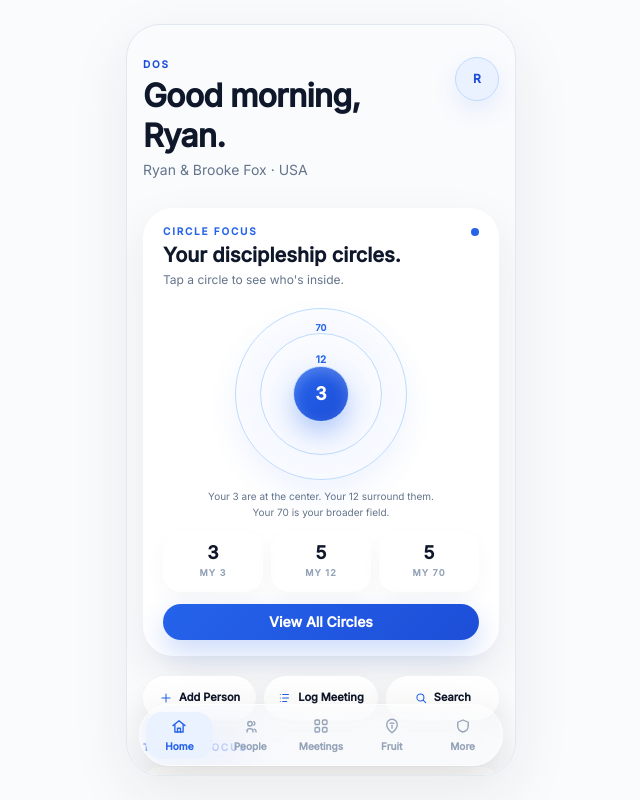
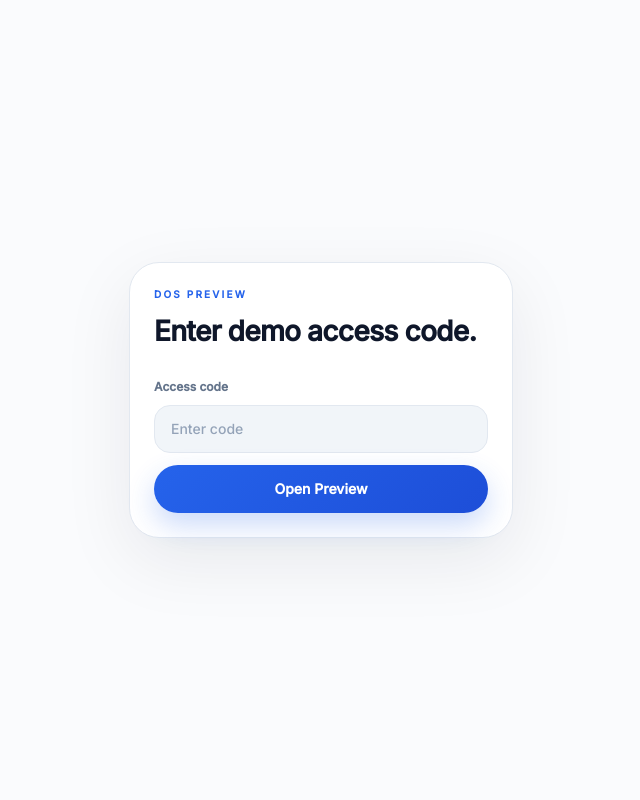
Before and after one commit to rfox0629/usam-website, a Next.js app: page /dos/app/preview in a window 1280 px wide. Shown: the whole page, without its empty margins (319-959 px from the left). Built offline with nearby package versions, Linux system fonts and the light colour scheme.

Commit message:
Gate DOS preview route for demo

```diff
--- a/app/dos/app/preview/page.tsx
+++ b/app/dos/app/preview/page.tsx
@@ -23,6 +23,42 @@ export const metadata: Metadata = {
 
 const demoTimestamp = "2026-05-27T10:30:00-05:00";
 const demoWorkspaceId = "00000000-0000-4000-8000-000000000070";
+const demoAccessToken = process.env.DOS_PREVIEW_TOKEN?.trim() || "dos2026";
+
+function LockedPreviewScreen() {
+  return (
+    <main className="dos-app-route min-h-screen bg-[#FAFBFD] px-5 py-16 text-[#0F172A]">
+      <section className="mx-auto flex min-h-[calc(100dvh-8rem)] max-w-sm flex-col justify-center">
+        <div className="rounded-[30px] border border-[#E2E8F0] bg-white p-6 shadow-[0_22px_70px_rgba(15,23,42,0.08)]">
+          <p className="text-[10px] font-bold uppercase tracking-[0.22em] text-[#2563EB]">
+            DOS Preview
+          </p>
+          <h1 className="mt-3 text-[28px] font-bold leading-tight tracking-tight text-[#0F172A]">
+            Enter demo access code.
+          </h1>
+          <form action="/dos/app/preview" className="mt-6 space-y-3" method="get">
+            <label className="block">
+              <span className="text-xs font-semibold text-[#64748B]">Access code</span>
+              <input
+                autoComplete="off"
+                className="mt-2 min-h-12 w-full rounded-2xl border border-[#E2E8F0] bg-[#F1F5F9] px-4 text-sm font-medium text-[#0F172A] outline-none transition-colors placeholder:text-[#94A3B8] focus:border-[#2563EB]"
+                name="demo"
+                placeholder="Enter code"
+                type="password"
+              />
+            </label>
+            <button
+              className="inline-flex min-h-12 w-full items-center justify-center rounded-full bg-[linear-gradient(135deg,#2563EB_0%,#1D4ED8_100%)] px-4 text-sm font-bold text-white shadow-[0_12px_28px_rgba(37,99,235,0.24)]"
+              type="submit"
+            >
+              Open Preview
+            </button>
+          </form>
+        </div>
+      </section>
+    </main>
+  );
+}
 
 function buildDemoReview(status: DosAppMeeting["review"]["status"] = "not_sent", stoodOut: string | null = null): DosAppMeeting["review"] {
   return {
@@ -382,9 +418,13 @@ function buildDosPreviewDemoData(): DosAppData {
 export default async function DosAppPreviewPage({
   searchParams,
 }: {
-  searchParams: Promise<{ workspace?: string }>;
+  searchParams: Promise<{ demo?: string; workspace?: string }>;
 }) {
-  await searchParams;
+  const params = await searchParams;
+
+  if (params.demo !== demoAccessToken) {
+    return <LockedPreviewScreen />;
+  }
 
   return <DosMvpAppClient data={buildDosPreviewDemoData()} />;
 }
```
